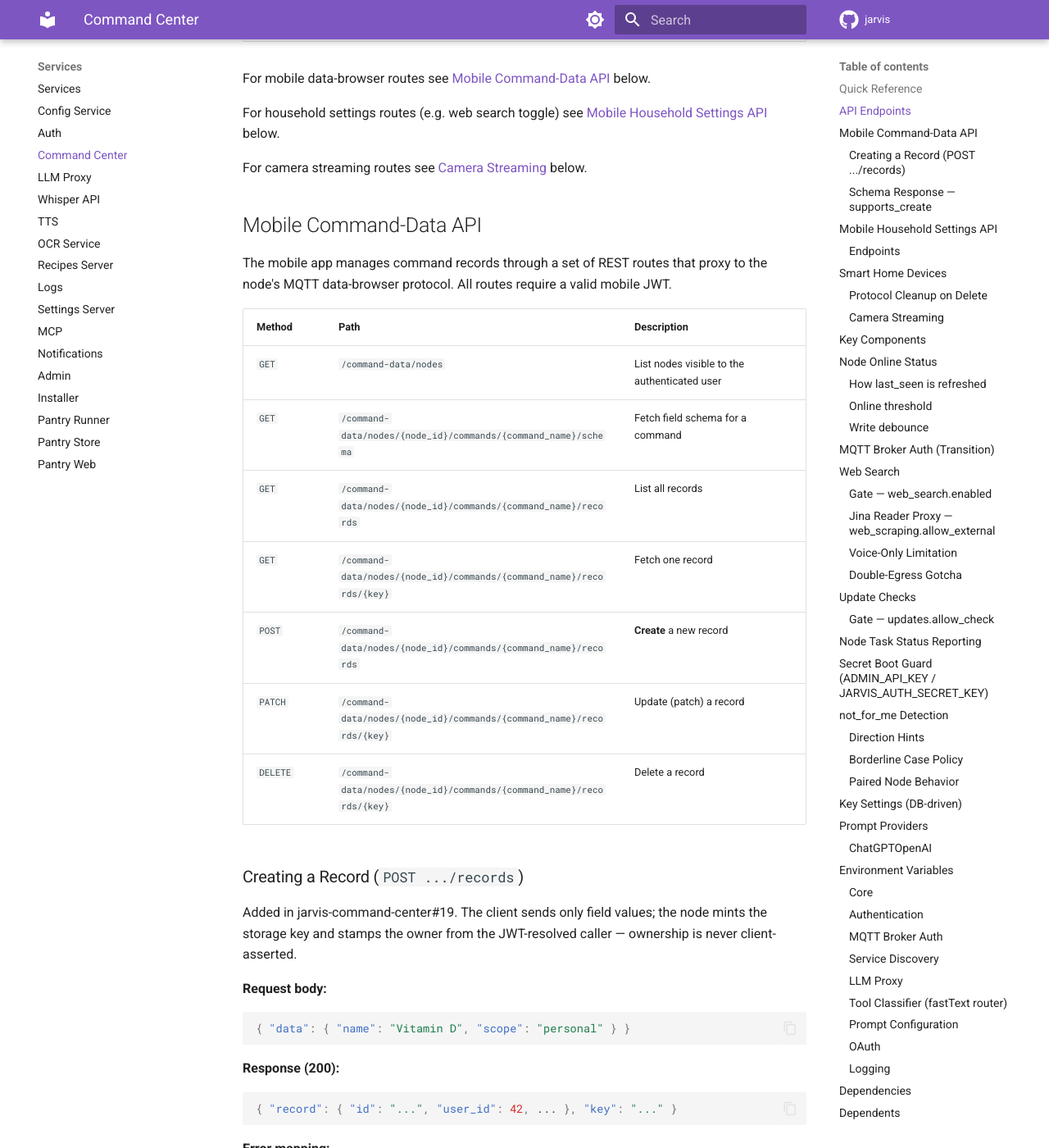
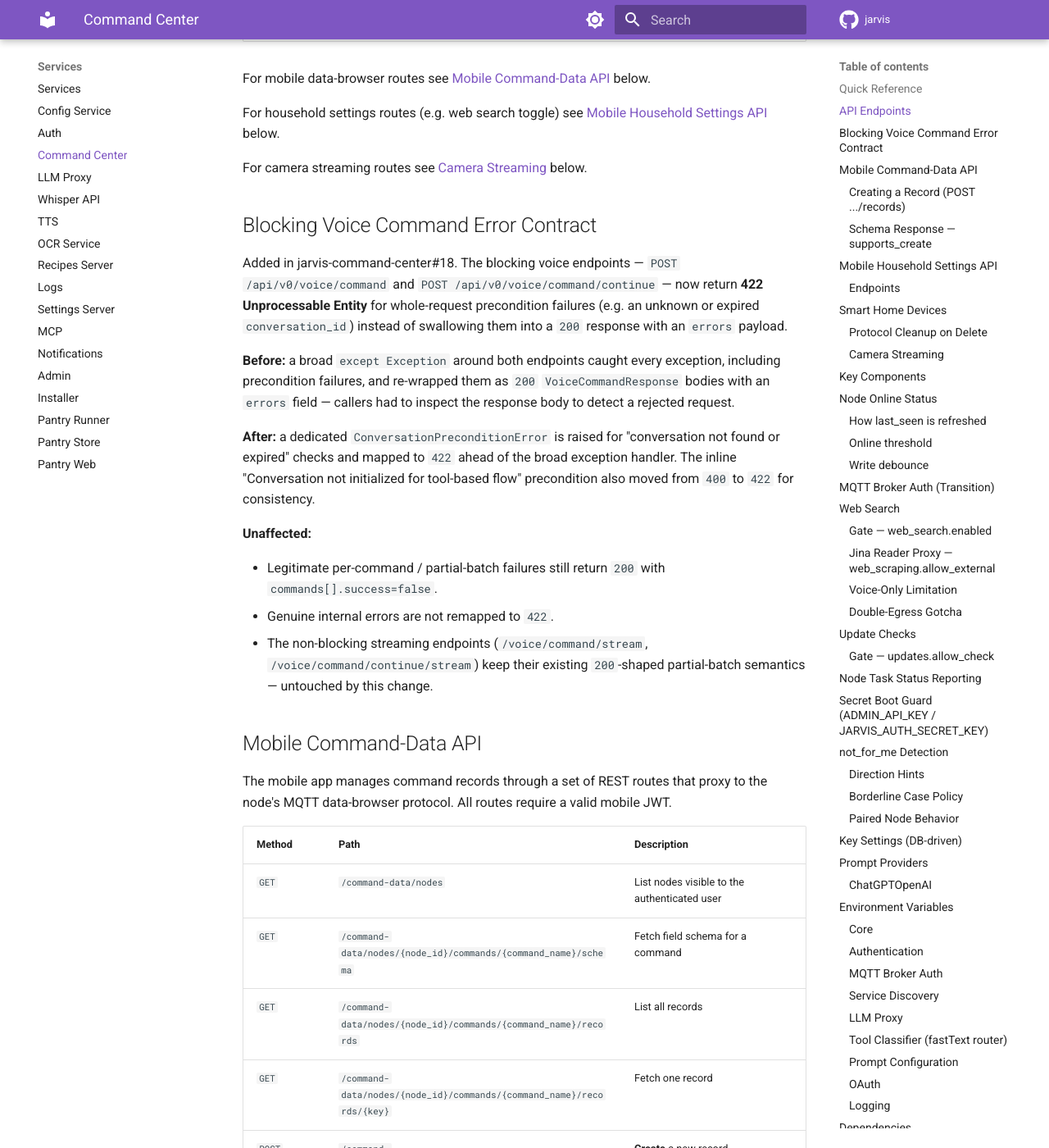
Before and after one commit to alexberardi/jarvis-docs, an MkDocs documentation site: the page built from docs/services/command-center.md, in a window 1280 px wide and 1400 px high, scrolled down 1292 px. Shown: the whole window at 82% size. Built offline with MkDocs 1.6.1 and Material for MkDocs 9.7.7, drawn with Linux system fonts in a browser that asks for light colours; comment, search, counter and statistics services are not loaded.

Commit message:
docs(jarvis-command-center): sync from #18

```diff
--- a/docs/services/command-center.md
+++ b/docs/services/command-center.md
@@ -16,7 +16,7 @@ The command center is the voice command orchestrator. It receives transcribed te
 ## API Endpoints
 
 | Method | Path | Description |
-|--------|------|-------------|
+|--------|------|--------------|
 | `GET` | `/health` | Health check |
 | `POST` | `/api/v0/voice/command` | Process a voice command (requires a warmed `conversation_id` from `POST /api/v0/conversation/start`) |
 | `POST` | `/api/v0/nodes/register` | Register a new node (admin) |
@@ -33,12 +33,26 @@ For household settings routes (e.g. web search toggle) see [Mobile Household Set
 
 For camera streaming routes see [Camera Streaming](#camera-streaming) below.
 
+## Blocking Voice Command Error Contract
+
+Added in jarvis-command-center#18. The blocking voice endpoints — `POST /api/v0/voice/command` and `POST /api/v0/voice/command/continue` — now return **422 Unprocessable Entity** for whole-request precondition failures (e.g. an unknown or expired `conversation_id`) instead of swallowing them into a `200` response with an `errors` payload.
+
+**Before:** a broad `except Exception` around both endpoints caught every exception, including precondition failures, and re-wrapped them as `200` `VoiceCommandResponse` bodies with an `errors` field — callers had to inspect the response body to detect a rejected request.
+
+**After:** a dedicated `ConversationPreconditionError` is raised for "conversation not found or expired" checks and mapped to `422` ahead of the broad exception handler. The inline "Conversation not initialized for tool-based flow" precondition also moved from `400` to `422` for consistency.
+
+**Unaffected:**
+
+- Legitimate per-command / partial-batch failures still return `200` with `commands[].success=false`.
+- Genuine internal errors are not remapped to `422`.
+- The non-blocking streaming endpoints (`/voice/command/stream`, `/voice/command/continue/stream`) keep their existing `200`-shaped partial-batch semantics — untouched by this change.
+
 ## Mobile Command-Data API
 
 The mobile app manages command records through a set of REST routes that proxy to the node's MQTT data-browser protocol. All routes require a valid mobile JWT.
 
 | Method | Path | Description |
-|--------|------|-------------|
+|--------|------|--------------|
 | `GET` | `/command-data/nodes` | List nodes visible to the authenticated user |
 | `GET` | `/command-data/nodes/{node_id}/commands/{command_name}/schema` | Fetch field schema for a command |
 | `GET` | `/command-data/nodes/{node_id}/commands/{command_name}/records` | List all records |
```
